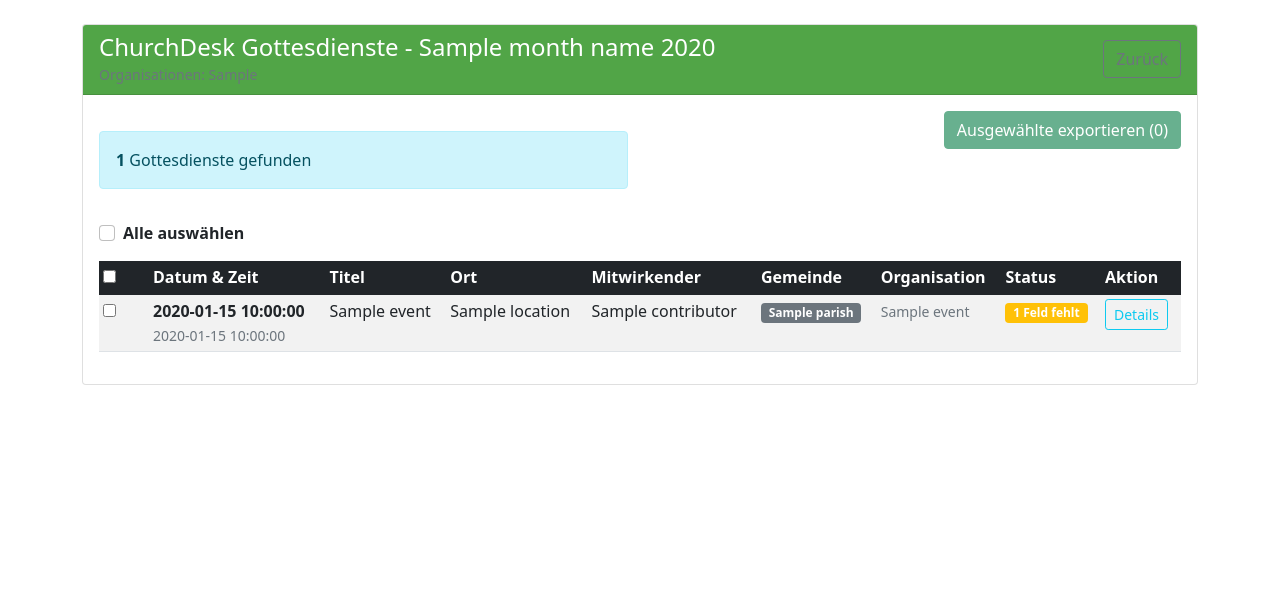
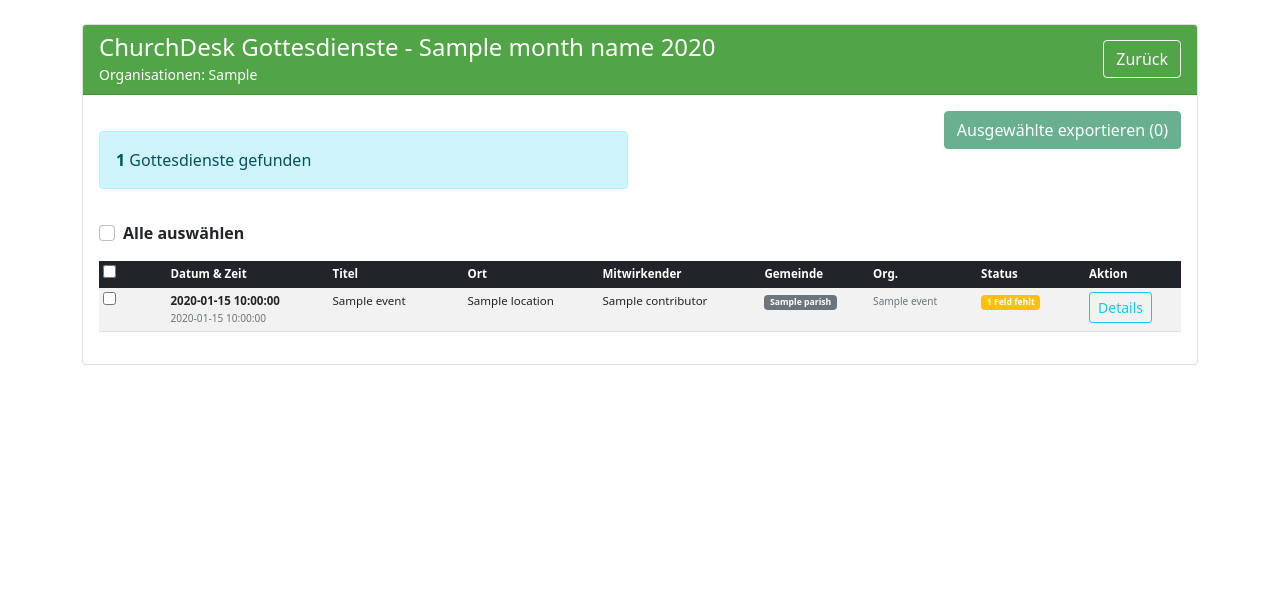
Before and after one commit to Revisor01/gottesdienst-formatter, a Flask app: template web/templates/churchdesk_events.html in a window 1280 px wide. Shown: the part 76-684 px from the top of the page. Run offline with Flask 3, Linux system fonts and the light colour scheme; the template is opened without the code that fills it: most values are stand-ins (such as "Sample title", 1, 10 or a date in 2020).

Commit message:
UI improvements and location fixes
- Fix location mappings: 'Kirche Wesseln' → 'Wesseln', 'Urlauberseelsorge Büsum' → 'Urlauberseelsorge'
- Change subtitle and back button to white/light colors
- Make table more compact with smaller font and fixed column widths
- Shorten 'Organisation' to 'Org.' to save space

🤖 Generated with [Claude Code](https://claude.ai/code)

Co-Authored-By: Claude <noreply@anthropic.com>

```diff
--- a/web/churchdesk_api.py
+++ b/web/churchdesk_api.py
@@ -309,7 +309,9 @@ def extract_boyens_location(location_name: str, location_obj: Dict = None) -> st
         'st. andreas-kirche': 'Weddingstedt',
         'st. secundus-kirche': 'Hennstedt',
         'st. bartholomäus': 'Wesselburen',
-        'kreuzkirche wesseln': 'Wesseln'
+        'kreuzkirche wesseln': 'Wesseln',
+        'kirche wesseln': 'Wesseln',
+        'urlauberseelsorge büsum': 'Urlauberseelsorge'
     }
 
     for church_pattern, boyens_name in LOCATION_MAPPINGS.items():
--- a/web/templates/churchdesk_events.html
+++ b/web/templates/churchdesk_events.html
@@ -8,12 +8,12 @@
                 <div>
                     <h4 class="mb-0">ChurchDesk Gottesdienste - {{ month_name }} {{ year }}</h4>
                     {% if selected_organizations %}
-                    <small class="text-muted">
+                    <small class="text-white">
                         Organisationen: {{ selected_organizations|join(', ') }}
                     </small>
                     {% endif %}
                 </div>
-                <a href="{{ url_for('index') }}" class="btn btn-outline-secondary">
+                <a href="{{ url_for('index') }}" class="btn btn-outline-light">
                     <i class="fas fa-arrow-left"></i> Zurück
                 </a>
             </div>
@@ -45,35 +45,35 @@
                     </div>
                 </div>
 
-                <div class="table-responsive" style="max-height: 70vh; overflow-y: auto;">
-                    <table class="table table-striped table-hover table-sm" id="events-table">
+                <div class="table-responsive" style="max-height: 70vh; overflow-y: auto; font-size: 0.85em;">
+                    <table class="table table-striped table-hover table-sm" id="events-table" style="font-size: 0.85em;">
                         <thead class="table-dark sticky-top">
                             <tr>
                                 <th width="50" class="sortable" data-sort="select">
                                     <input type="checkbox" id="header-select-all">
                                 </th>
-                                <th class="sortable" data-sort="date" style="cursor: pointer;">
+                                <th class="sortable" data-sort="date" style="cursor: pointer; width: 120px;">
                                     Datum & Zeit <i class="fas fa-sort"></i>
                                 </th>
-                                <th class="sortable" data-sort="title" style="cursor: pointer;">
+                                <th class="sortable" data-sort="title" style="cursor: pointer; width: 100px;">
                                     Titel <i class="fas fa-sort"></i>
                                 </th>
-                                <th class="sortable" data-sort="location" style="cursor: pointer;">
+                                <th class="sortable" data-sort="location" style="cursor: pointer; width: 100px;">
                                     Ort <i class="fas fa-sort"></i>
                                 </th>
-                                <th class="sortable" data-sort="contributor" style="cursor: pointer;">
+                                <th class="sortable" data-sort="contributor" style="cursor: pointer; width: 120px;">
                                     Mitwirkender <i class="fas fa-sort"></i>
                                 </th>
-                                <th class="sortable" data-sort="parish" style="cursor: pointer;">
+                                <th class="sortable" data-sort="parish" style="cursor: pointer; width: 80px;">
                                     Gemeinde <i class="fas fa-sort"></i>
                                 </th>
-                                <th class="sortable" data-sort="organization" style="cursor: pointer;">
-                                    Organisation <i class="fas fa-sort"></i>
+                                <th class="sortable" data-sort="organization" style="cursor: pointer; width: 80px;">
+                                    Org. <i class="fas fa-sort"></i>
                                 </th>
-                                <th class="sortable" data-sort="status" style="cursor: pointer;">
+                                <th class="sortable" data-sort="status" style="cursor: pointer; width: 80px;">
                                     Status <i class="fas fa-sort"></i>
                                 </th>
-                                <th width="80">Aktion</th>
+                                <th width="60">Aktion</th>
                             </tr>
                         </thead>
                         <tbody>
```
